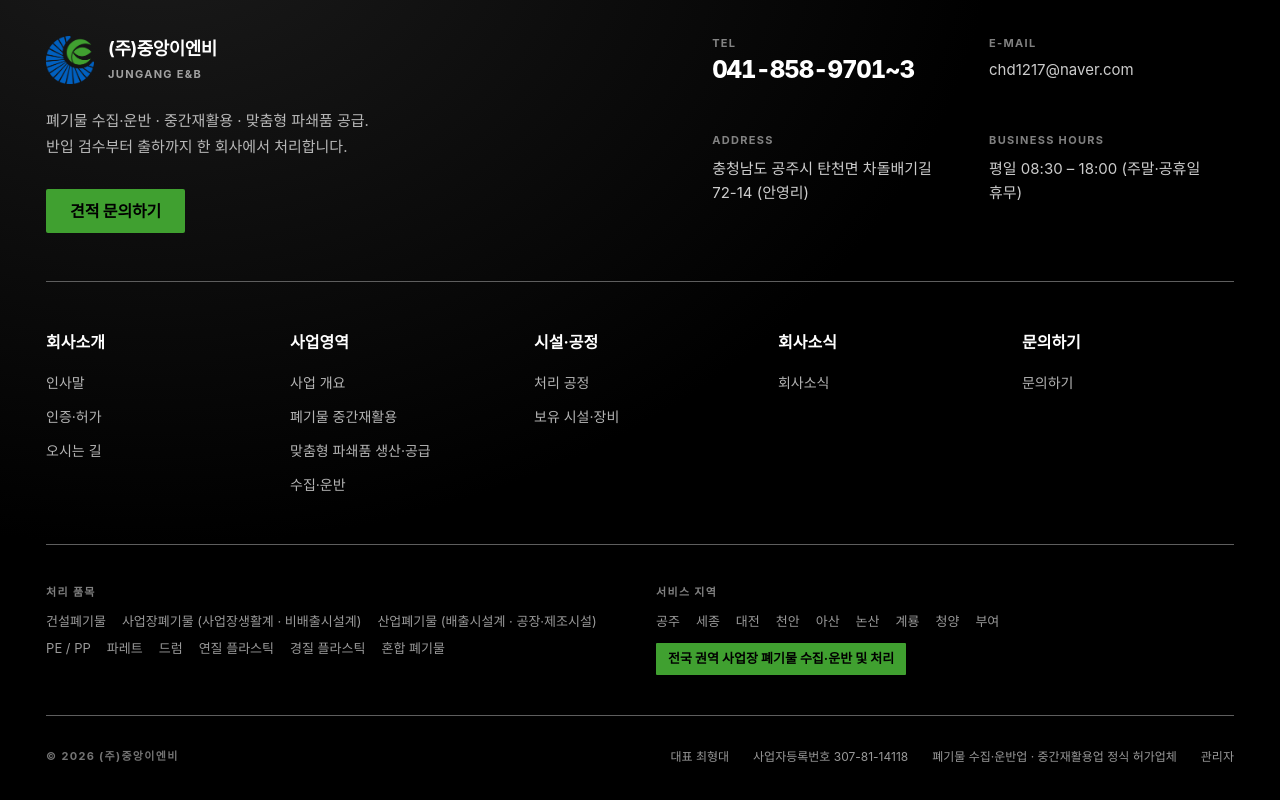
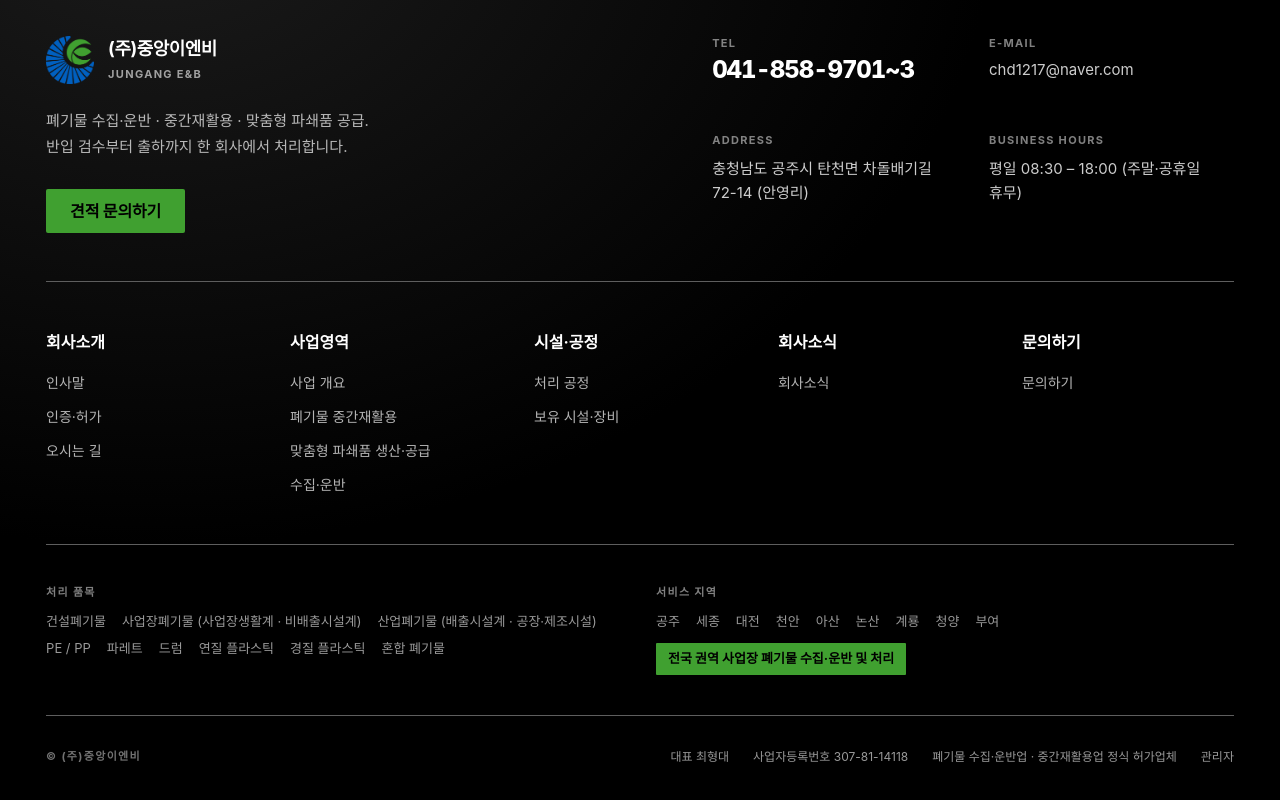
Before and after one commit to chd1217/jongang-enb, a Next.js app: page / in a window 1280 px wide. Shown: the part 10944-11744 px from the top of the page. Built offline with nearby package versions, Linux system fonts and the light colour scheme; a web font is replaced by a local one.

Commit message:
푸터 저작권 표시에서 연도 제거

```diff
--- a/components/Footer.tsx
+++ b/components/Footer.tsx
@@ -3,8 +3,6 @@ import { company, nav, serviceAreas, serviceNationwide, telDial, wasteTypes } fr
 import Logo from "./Logo";
 
 export default function Footer() {
-  const year = new Date().getFullYear();
-
   return (
     <footer className="dark-ch">
       <div className="mx-auto max-w-[var(--maxw)] px-[var(--pad)] py-14 md:py-16">
@@ -104,7 +102,7 @@ export default function Footer() {
         {/* 법적 표기 */}
         <div className="flex flex-col-reverse gap-4 pt-8 md:flex-row md:items-center md:justify-between">
           <p className="cap-xs text-white/45">
-            © {year} {company.nameKoFull}
+            © {company.nameKoFull}
           </p>
           <ul className="flex flex-wrap gap-x-6 gap-y-1 text-[12px] text-white/60">
             <li>대표 {company.ceo}</li>
```
